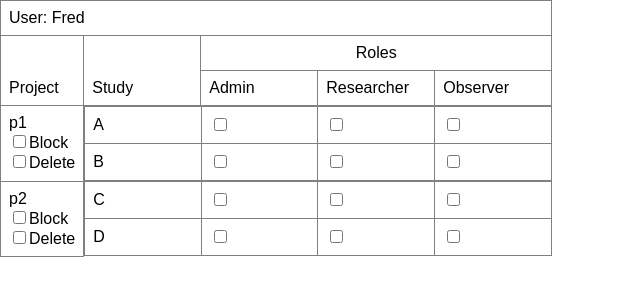
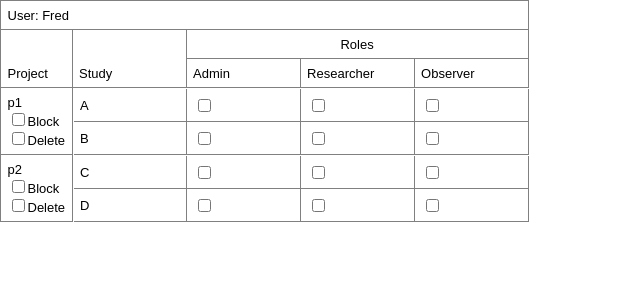
Before and after one commit to chubishere/dacl, a React (Create React App) app: page / in a window 1280 px wide. Shown: the top 300 px of the page, without its empty margins (0-640 px from the left). Built offline with nearby package versions, Linux system fonts and the light colour scheme.

Commit message:
tidy up css

```diff
--- a/src/App.css
+++ b/src/App.css
@@ -14,12 +14,18 @@
 	padding: 0;
 }
 
-.text-center {
-	text-align: center;
+.app table td.table-inside table {
+	position: relative;
+	right: -1px;
+	bottom: -1px;
 }
 
-.eq-width {
-	width: 100px;
+.app table td.table-inside table td{
+	border-top: 0;
+	border-left: 0;
+}
+
+.app table table td {
 }
 
 [rowspan]{
--- a/src/index.css
+++ b/src/index.css
@@ -2,4 +2,13 @@ body {
   margin: 0;
   padding: 0;
   font-family: sans-serif;
+	font-size: 13px;
 }
+
+.text-center {
+	text-align: center;
+}
+
+.eq-width {
+	width: 100px;
+}
```
